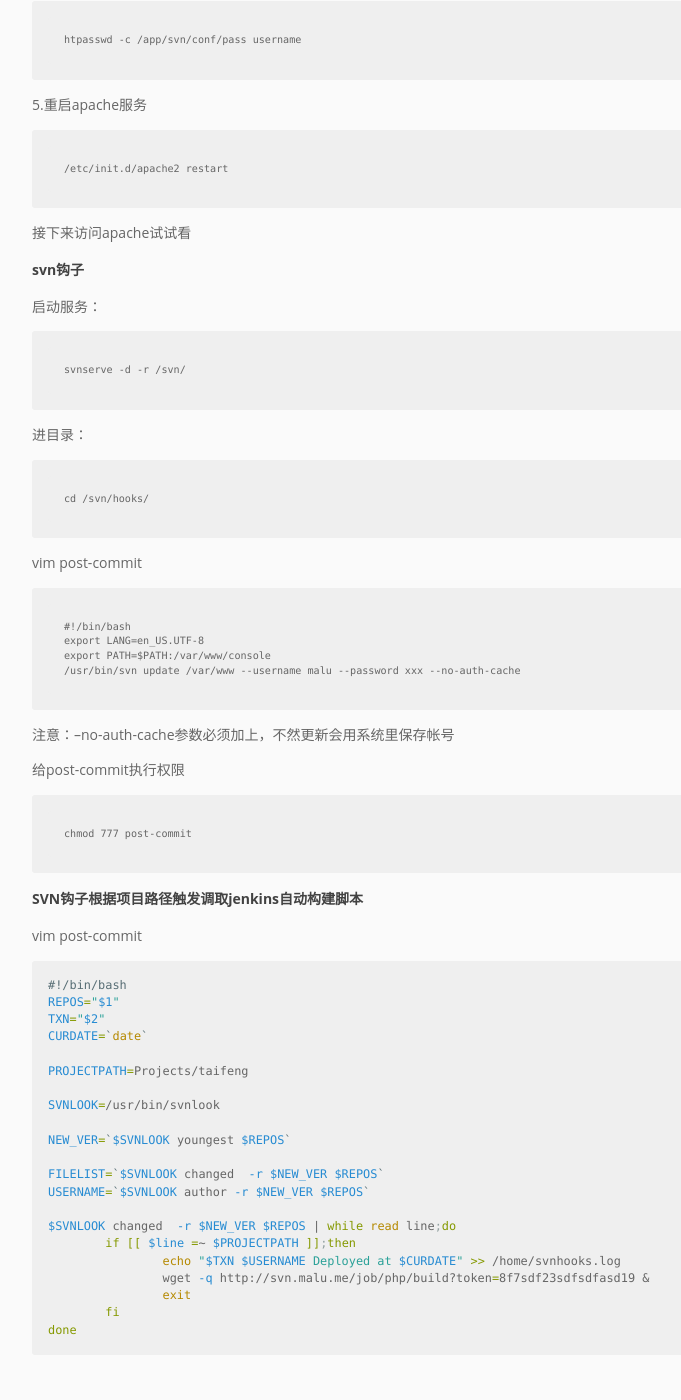
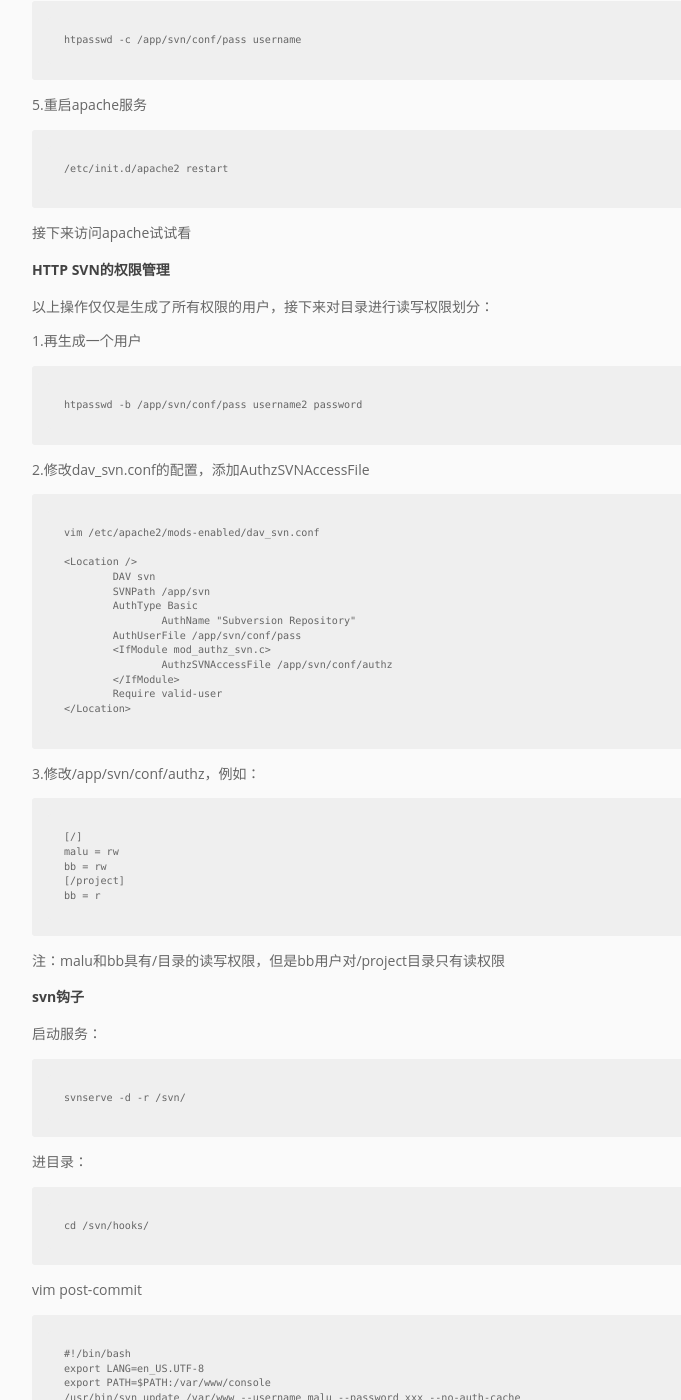
Before and after one commit to pingmalu/pingmalu.github.io, a Jekyll site: the page built from _posts/2016-05-18-SVN日常笔记.md, in a window 1280 px wide and 1400 px high, scrolled down 2018 px. Shown: the whole window, without its empty margins (168-849 px from the left). Built offline with Jekyll 4.4.1, drawn with Linux system fonts in a browser that asks for light colours; nearby versions of some CDN libraries.

Commit message:
'update'

```diff
--- a/_posts/2016-05-18-SVN日常笔记.md
+++ b/_posts/2016-05-18-SVN日常笔记.md
@@ -79,6 +79,39 @@ title: SVN日常笔记
 
 接下来访问apache试试看
 
+### HTTP SVN的权限管理
+
+以上操作仅仅是生成了所有权限的用户，接下来对目录进行读写权限划分：
+
+1.再生成一个用户
+
+	htpasswd -b /app/svn/conf/pass username2 password
+
+2.修改dav_svn.conf的配置，添加AuthzSVNAccessFile
+
+	vim /etc/apache2/mods-enabled/dav_svn.conf
+
+	<Location />
+		DAV svn
+		SVNPath /app/svn
+		AuthType Basic
+ 		AuthName "Subversion Repository"
+		AuthUserFile /app/svn/conf/pass
+		<IfModule mod_authz_svn.c>
+			AuthzSVNAccessFile /app/svn/conf/authz
+		</IfModule>
+		Require valid-user
+	</Location>
+
+3.修改/app/svn/conf/authz，例如：
+
+	[/]
+	malu = rw
+	bb = rw
+	[/project]
+	bb = r
+
+注：malu和bb具有/目录的读写权限，但是bb用户对/project目录只有读权限
 
 ## svn钩子
 
```
